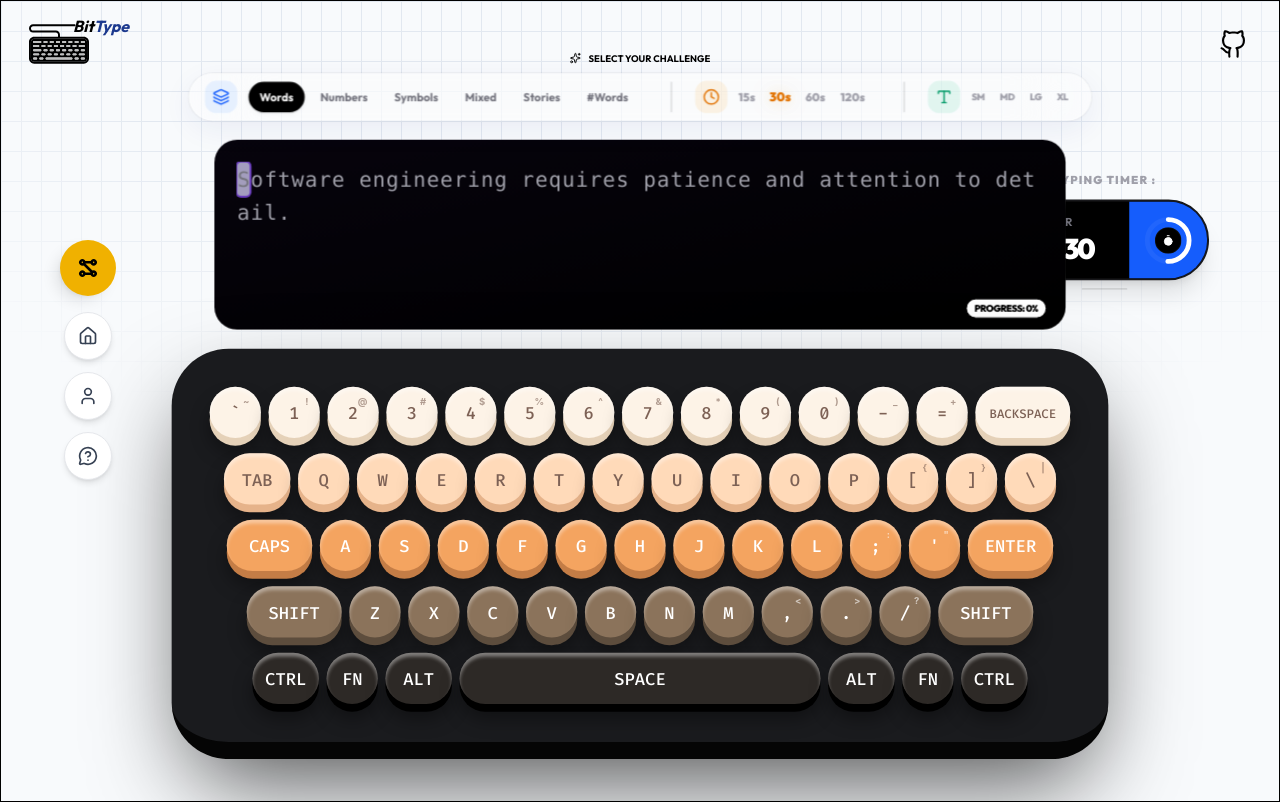
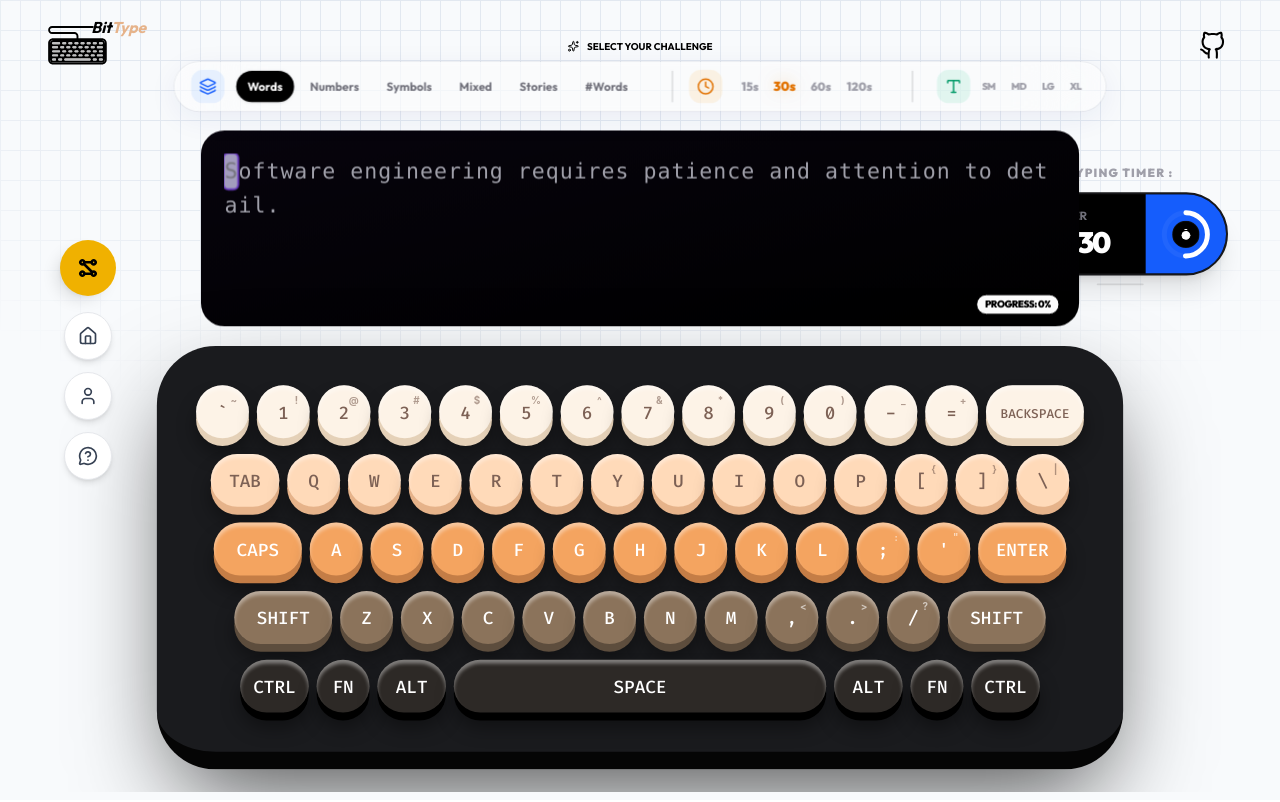
Before and after one commit to byllzz/bittype, a React (Vite) app: page / in a window 1280 px wide. Built offline with nearby package versions, Linux system fonts and the light colour scheme.

Commit message:
navbar layout issue fixed

```diff
--- a/src/App.jsx
+++ b/src/App.jsx
@@ -2,7 +2,6 @@ import { BrowserRouter as Router, Routes, Route } from 'react-router-dom';
 
 // ui comps...
 import Navigations from './components/ui/Navigations';
-import NavBar from './components/ui/NavBar';
 import Pattern from './extras/Pattern';
 // pages used in typeflow...
 import Home from './pages/Home';
@@ -13,10 +12,7 @@ import Results from './pages/Results';
 export default function App() {
   return (
     <Router>
-      <div className="relative overflow-hidden">
-        <div className="fixed top-6 w-full flex items-center justify-between px-5 z-999">
-          <NavBar />
-        </div>
+      <div className="relative overflow-hidden bg-transparent">
               <div>
                 <Pattern />
               </div>
--- a/src/components/game/GameControls.jsx
+++ b/src/components/game/GameControls.jsx
@@ -8,19 +8,17 @@ export default function GameControls({ mode, setMode, generateParagraph, passTim
       {/* subtle hint */}
       <div className="flex items-center gap-2 text-black group cursor-default relative top-2">
         <Sparkles size={12} className="group-hover:text-blue-500 transition-colors" />
-        <span className="text-[10px] font-bold uppercase">
-          Select your challenge
-        </span>
+        <span className="text-[10px] font-outfit font-bold uppercase">Select your challenge</span>
       </div>
 
       {/* main glass dock */}
-      <div className="flex flex-row items-center gap-8 px-4 bg-white/40 backdrop-blur-2xl rounded-4xl border border-white/40 shadow-[0_8px_32px_0_rgba(31,38,135,0.07)] ring-1 ring-black/5 transition-all hover:bg-white/50">
+      <div className="flex flex-row items-center gap-8 px-4 bg-white/40 backdrop-blur-2xl rounded-4xl border border-white/40 shadow-[0_8px_32px_0_rgba(31,38,135,0.07)] ring-1 ring-black/5 transition-all hover:bg-white/50 z-99">
         {/*mode switch btns.. */}
         <div className="flex items-center gap-3 h-full">
           <div className="p-2 bg-blue-500/10 rounded-xl text-blue-600">
             <Layers size={18} />
           </div>
-          <div className="flex gap-1 py-2 cursor-pointer">
+          <div className="flex gap-1 py-2 cursor-pointer z-999">
             {['words', 'numbers', 'symbols', 'mixed', 'stories', 'rWords'].map(m => (
               <button
                 key={m}
@@ -32,7 +30,7 @@ export default function GameControls({ mode, setMode, generateParagraph, passTim
                   mode === m ? 'text-white' : 'text-zinc-500 hover:text-black hover:bg-white/60'
                 }`}
               >
-                <span className="relative z-10 capitalize">{m === 'rWords' ? '#Words' : m}</span>
+                <span className="relative z-99 capitalize">{m === 'rWords' ? '#Words' : m}</span>
                 {mode === m && (
                   <div className="absolute inset-0 bg-black text-white rounded-full shadow-sm animate-in fade-in zoom-in-95" />
                 )}
@@ -46,7 +44,7 @@ export default function GameControls({ mode, setMode, generateParagraph, passTim
 
         {/* time selectors.. */}
         <div className="flex items-center gap-3 relative right-2">
-          <div className="p-2 bg-amber-500/10 rounded-xl text-amber-600">
+          <div className="p-2 bg-amber-500/10 rounded-xl text-amber-600 relative right-2">
             <Clock size={18} />
           </div>
           <div className="flex gap-4 cursor-pointer">
@@ -54,7 +52,7 @@ export default function GameControls({ mode, setMode, generateParagraph, passTim
               <button
                 key={time}
                 onClick={() => setpassTime(time)}
-                className={`text-xs font-black transition-all cursor-pointer ${
+                className={`text-xs font-black border z-99 transition-all cursor-pointer ${
                   passTime === time
                     ? 'text-amber-600 scale-110 drop-shadow-[0_0_8px_rgba(217,119,6,0.3)]'
                     : 'text-zinc-400 hover:text-black'
@@ -79,9 +77,7 @@ export default function GameControls({ mode, setMode, generateParagraph, passTim
               <button
                 key={font.label}
                 onClick={() => setFontSize(font.value)}
-                className={`text-[10px] uppercase tracking-tighter cursor-pointer font-black transition-all ${
-                  'text-zinc-400 hover:text-black hover:scale-110'
-                }`}
+                className={`text-[10px] uppercase z-99 tracking-tighter cursor-pointer font-black transition-all ${'text-zinc-400 hover:text-black hover:scale-110'}`}
               >
                 {font.label}
               </button>
--- a/src/components/ui/NavBar.jsx
+++ b/src/components/ui/NavBar.jsx
@@ -1,16 +1,17 @@
 import React from 'react';
 import Logo from './Logo';
 import Links from './NavLinks';
+import { Link } from 'react-router-dom';
 
 export default function NavBar() {
   return (
-    <nav className="flex w-full max-w-full h-10 justify-between flex-row flex-nowrap items-center px-2">
-      <div className="flex items-center gap-2 relative">
+    <nav className="flex w-full justify-between flex-row z-10 items-center px-2">
+      <Link to="/" className="flex items-center gap-2 relative cursor-pointer">
         <Logo />
         <h1 className="text-1xl font-bold absolute top-0 italic -right-10">
-          Bit<span className="text-blue-900">Type</span>{' '}
+          Bit<span className="text-[#e6b38a]">Type</span>{' '}
         </h1>
-      </div>
+      </Link>
       <Links />
     </nav>
   );
--- a/src/data/socialLinks.js
+++ b/src/data/socialLinks.js
@@ -3,7 +3,7 @@ import github from '../assets/icons/github.svg'
 export  const socialLinks = [
   {
     title : "github" ,
-    href : "https://github.com/byllzz",
+    href : "https://github.com/byllzz/bittype",
     icon : github,
     target: '_blank'
   },
--- a/src/extras/Pattern.jsx
+++ b/src/extras/Pattern.jsx
@@ -13,7 +13,7 @@ const Pattern = () => {
 
 const StyledWrapper = styled.div`
   .grid-wrapper {
-    height: 100vh;
+    height: 100%;
     width: 100%;
     position: absolute;
     top: 0;
--- a/src/index.css
+++ b/src/index.css
@@ -13,7 +13,7 @@ html::-webkit-scrollbar {
   }
 
   body {
-    @apply text-black antialiased font-outfit p-0 m-0 border ;
+    @apply text-black antialiased font-outfit p-0 m-0;
   }
 
   button {
--- a/src/pages/About.jsx
+++ b/src/pages/About.jsx
@@ -1,14 +1,15 @@
 import React from 'react';
 import { Link, useNavigate } from 'react-router-dom';
 import { Zap, Shield, Rocket, Cpu, ArrowLeft, RefreshCw } from 'lucide-react';
-
+import NavBar from '../components/ui/NavBar';
 const About = () => {
   const navigate = useNavigate();
   const handleRestart = () => navigate('/'); // this goes to (back to home)
-
   return (
-    <>
-
+    <div className="w-full relative">
+      <div className='fixed top-6 w-full px-15 z-99'>
+        <NavBar />
+      </div>
       <div className="max-w-5xl w-full mx-auto py-20 px-6 animate-in fade-in slide-in-from-bottom-8 duration-1000 relative">
         {/* back navigation  */}
         <nav className="mb-12">
@@ -24,7 +25,7 @@ const About = () => {
         {/* hero section */}
         <section className="mb-20">
           <div className="inline-flex items-center gap-2 px-3 py-1 rounded-full bg-black text-white text-[10px] font-black uppercase tracking-[0.2em] mb-6">
-            <Zap size={12} fill="currentColor" className='text-blue-900' />
+            <Zap size={12} fill="currentColor" className="text-blue-900" />
             Project Overview
           </div>
           <h1 className="text-7xl md:text-8xl font-black text-zinc-900 tracking-tighter mb-8">
@@ -118,7 +119,7 @@ const About = () => {
           </button>
         </div>
       </div>
-    </>
+    </div>
   );
 };
 
--- a/src/pages/Faqs.jsx
+++ b/src/pages/Faqs.jsx
@@ -2,7 +2,7 @@ import { useState } from "react";
 import { ChevronDown, HelpCircle, ArrowLeft, RefreshCw } from 'lucide-react';
 import { Link , useNavigate } from "react-router-dom";
 import { faqs } from '../data/faqs';
-
+import NavBar from '../components/ui/NavBar';
 export default function Faqs() {
   const [openIndex, setOpenIndex] = useState(null);
 
@@ -13,7 +13,10 @@ export default function Faqs() {
   const navigate = useNavigate();
   const handleRestart = () => navigate('/'); // this goes to (back to home)
   return (
-    <>
+    <div className="w-full relative">
+          <div className='fixed top-6 w-full px-15 z-99'>
+            <NavBar />
+          </div>
       <div className="max-w-4xl w-full mx-auto py-20 px-6 animate-in fade-in slide-in-from-bottom-8 duration-1000 relative">
         <nav className="mb-12">
           <Link
@@ -112,7 +115,7 @@ export default function Faqs() {
                 size={22}
                 className="group-hover:rotate-180 transition-transform duration-700"
               />
-               New Test
+              New Test
             </button>
           </div>
 
@@ -120,6 +123,6 @@ export default function Faqs() {
           <div className="absolute top-0 right-0 w-64 h-64 bg-blue-600/10 rounded-full blur-[80px] -mr-32 -mt-32" />
         </div>
       </div>
-    </>
+    </div>
   );
 }
--- a/src/pages/Home.jsx
+++ b/src/pages/Home.jsx
@@ -5,6 +5,7 @@ import useTypingEngine from '../hooks/useTypingEngine';
 import { useState, useEffect } from 'react';
 import { useNavigate } from 'react-router-dom';
 import GameControls from '../components/game/GameControls';
+import NavBar from '../components/ui/NavBar';
 export default function Home() {
   const navigate = useNavigate();
   const fontSizes = [
@@ -53,11 +54,13 @@ export default function Home() {
     }
   }, [isFinished, navigate, wpm, accuracy, reward, totalErrors, timeTaken, totalChars]);
   return (
-    <div className="flex flex-col items-center justify-center relative w-full h-screen  p-0 m-0 scale-95">
+    <div className="flex flex-col items-center justify-center relative h-screen bg-transparent overflow-hidden p-0 m-0 scale-98">
+         <div className='fixed top-2 w-full px-7 '>
+                <NavBar />
+              </div>
       <div className="absolute right-10 top-40">
         <Timer timeLeft={timeLeft} />
       </div>
-      <div className="z-999">
       <GameControls
         mode={mode}
         setMode={setMode}
@@ -68,10 +71,9 @@ export default function Home() {
         isFinished={isFinished}
         setpassTime={setpassTime}
       />
-      </div>
-      <div className=" ">
+
         <Paragraph paragraph={paragraph} input={input} mode={mode} fontSize={fontSize} />
-      </div>
+
       <div className="relative top-5">
         <Keyboard pressedKey={pressedKey} />
       </div>
--- a/src/pages/Results.jsx
+++ b/src/pages/Results.jsx
@@ -2,6 +2,7 @@ import { useLocation, useNavigate , Link } from "react-router-dom";
 import { RefreshCw, Target, Zap, Activity, Clock, ShieldCheck, ArrowLeft } from 'lucide-react';
 import SessionReport from "../components/game/SessionReport";
 import Reward from "../components/game/Reward";
+import NavBar from '../components/ui/NavBar';
 export default function Results() {
   const location = useLocation();
   const navigate = useNavigate();
@@ -24,7 +25,10 @@ export default function Results() {
   };
 
   return (
-    <>
+   <div className="w-full relative">
+         <div className='fixed top-6 w-full px-15 z-99'>
+           <NavBar />
+         </div>
       <div className="w-full flex items-center justify-between relative pt-2 overflow-hidden scale-90 ">
         <section className="w-full max-w-362.5 mx-auto animate-in fade-in slide-in-from-bottom-8 duration-1000">
           {/* main dashboard container */}
@@ -126,7 +130,7 @@ export default function Results() {
           </div>
         </section>
       </div>
-    </>
+    </div>
   );
 }
 
```
Lines whose indentation alone changed are shown as unchanged.
